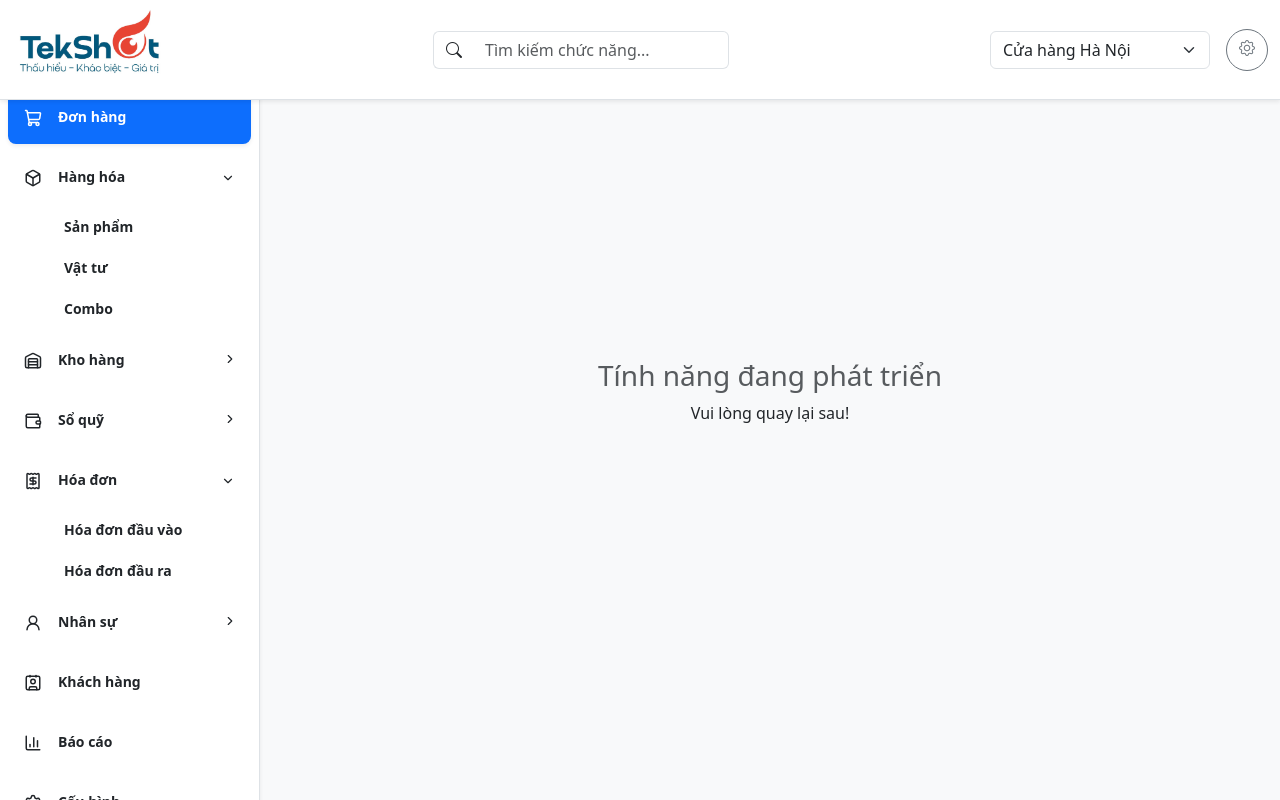
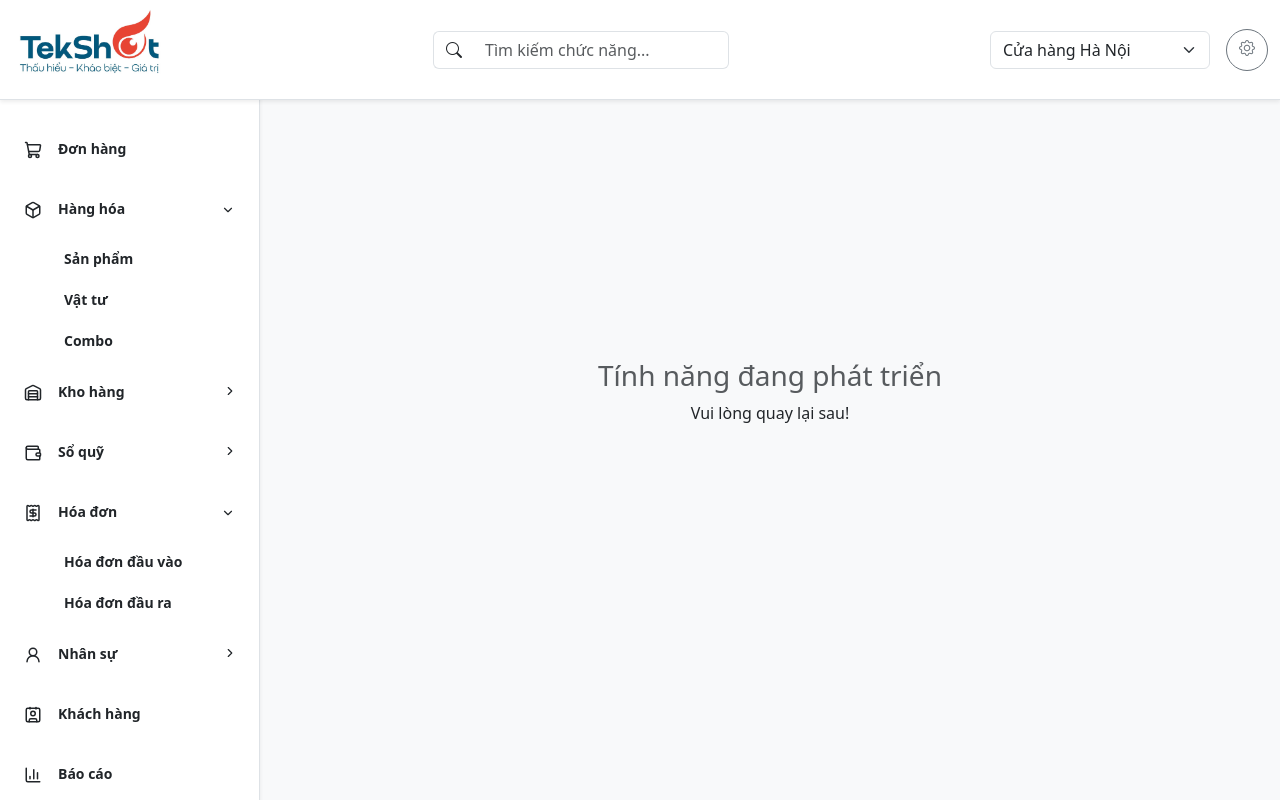
Before and after one commit to Spot204/Tekshot_OS, a React (Vite) app: page /don-hang in a window 1280 px wide. Built offline with nearby package versions, Linux system fonts and the light colour scheme.

Commit message:
orderspage

```diff
--- a/src/App.tsx
+++ b/src/App.tsx
@@ -3,12 +3,13 @@ import Sidebar from "./components/layout/Sidebar";
 import Header from "./components/layout/Header";
 import AppRoutes from "./Routes/AppRouter";
 function App() {
+
   return (
     <Router>
       <div className="d-flex flex-column vh-100">
         <Header />
 
-        <div className="d-flex flex-grow-1 overflow-hidden">
+        <div className="d-flex flex-grow-1 p1-10 overflow-hidden">
           <Sidebar />
           <main
             className="flex-grow-1 bg-light overflow-auto"
--- a/src/Routes/AppRouter.tsx
+++ b/src/Routes/AppRouter.tsx
@@ -1,6 +1,7 @@
 import { Routes, Route, Navigate } from "react-router-dom";
 import InvoiceIn from "../pages/InvoiceInPage";
 import InvoiceOut from "../pages/InvoiceOutPage";
+import OrdersPage from "../pages/OrdersPage"
 
 const AppRoutes = () => {
   return (
@@ -9,6 +10,7 @@ const AppRoutes = () => {
 
       <Route path="/invoice-in" element={<InvoiceIn />} />
       <Route path="/invoice-out" element={<InvoiceOut />} />
+      <Route path="/oder" element={<OrdersPage />} />
 
       <Route
         path="/:tabId"
--- a/src/components/layout/Sidebar.tsx
+++ b/src/components/layout/Sidebar.tsx
@@ -56,7 +56,7 @@ const Sidebar: React.FC<SidebarProps> = ({ setIsOpen }) => {
   };
 
   const menuItems: MenuItem[] = [
-    { id: "don-hang", label: "Đơn hàng", icon: <ShoppingCart size={18} /> },
+    { id: "order", label: "Đơn hàng", icon: <ShoppingCart size={18} /> },
     {
       id: "hang-hoa",
       label: "Hàng hóa",
@@ -126,7 +126,7 @@ const Sidebar: React.FC<SidebarProps> = ({ setIsOpen }) => {
         zIndex: 1000,
       }}
     >
-      <div className="flex-grow-1 overflow-y-auto overflow-x-hidden pt-3 custom-sidebar-scroll">
+      <div className="flex-grow-1 overflow-y-auto overflow-x-hidden pt-5 custom-sidebar-scroll">
         <Nav className="flex-column px-2 pb-4">
           {menuItems.map((item) => {
             const isParentActive = item.children?.some(
--- a/src/pages/OrdersPage.tsx
+++ b/src/pages/OrdersPage.tsx
@@ -0,0 +1,5 @@
+export default function OrdersPage(){
+    return(
+        <div>helo</div>
+    )
+}
```
